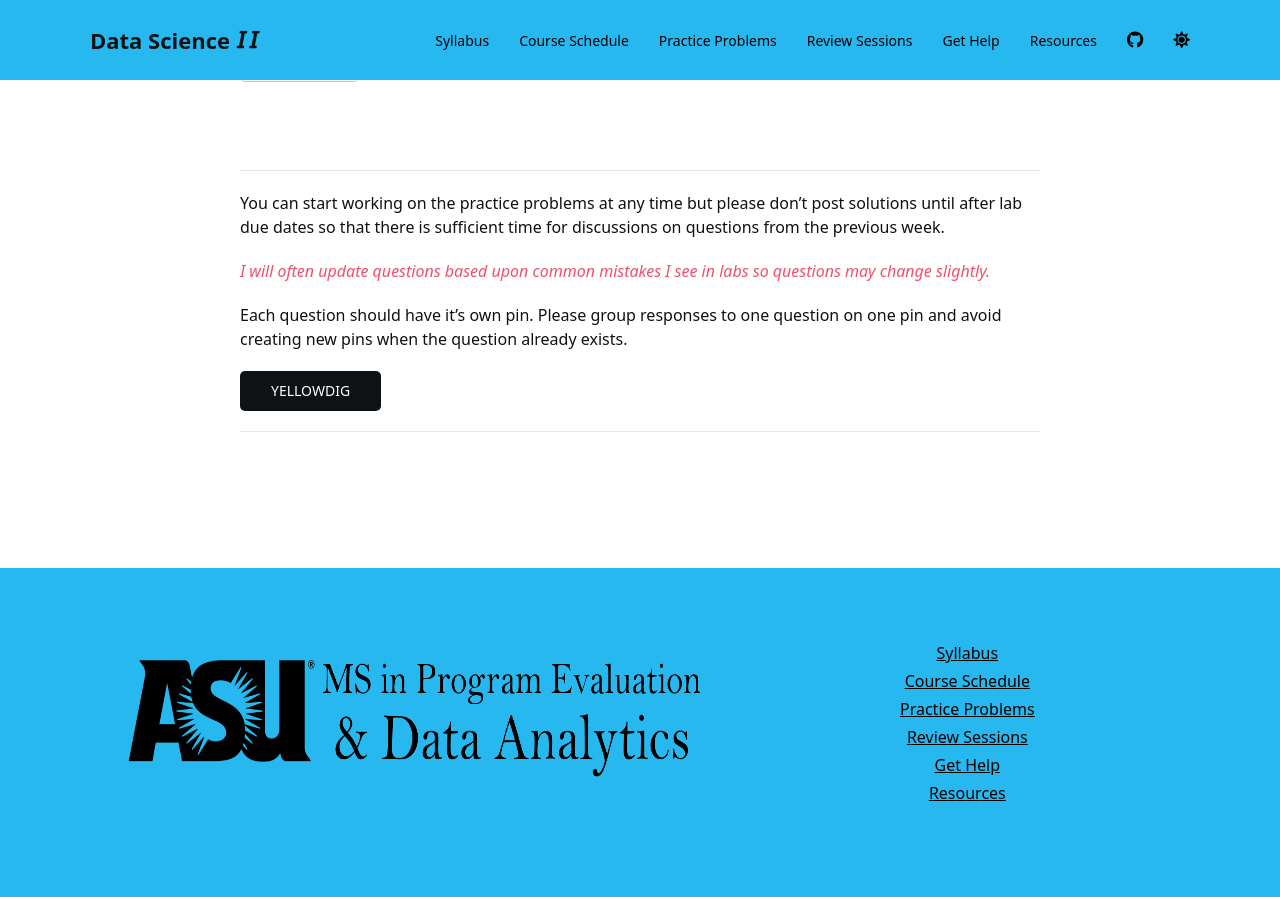
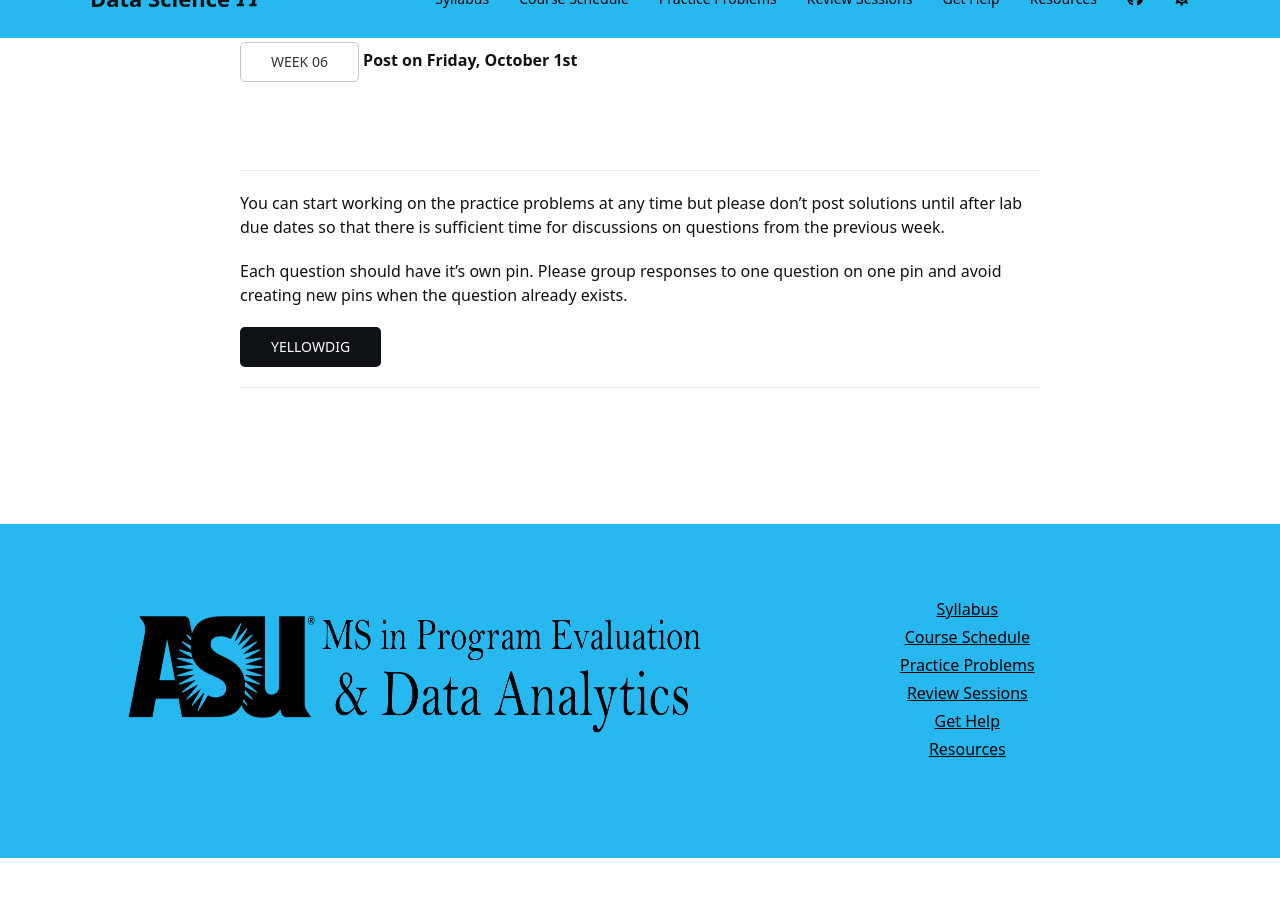
Before and after one commit to Watts-College/cpp-527-fall-2021, a Jekyll site: the page built from practice.md, in a window 1280 px wide and 900 px high, scrolled down 937 px. Shown: the top 897 px of the window. Built offline with Jekyll 4.4.1, drawn with Linux system fonts in a browser that asks for light colours; nearby versions of some CDN libraries; a script bundle is joined from its source files by our own code; library files that are not in the unit come from our copies; a style sheet for code colours, icons or effects is not loaded; after the commit the page ends 1795 px from its top, so only the background shows below that.

Commit message:
Update practice.md

```diff
--- a/practice.md
+++ b/practice.md
@@ -47,8 +47,6 @@
 
 You can start working on the practice problems at any time but please don't post solutions until after lab due dates so that there is sufficient time for discussions on questions from the previous week.
 
-*I will often update questions based upon common mistakes I see in labs so questions may change slightly.*
-
 Each question should have it's own pin. Please group responses to one question on one pin and avoid creating new pins when the question already exists.
 
 <a class="uk-button uk-button-primary" href="https://asu-online.yellowdig.app/community/17592351249266">YELLOWDIG</a>
```
